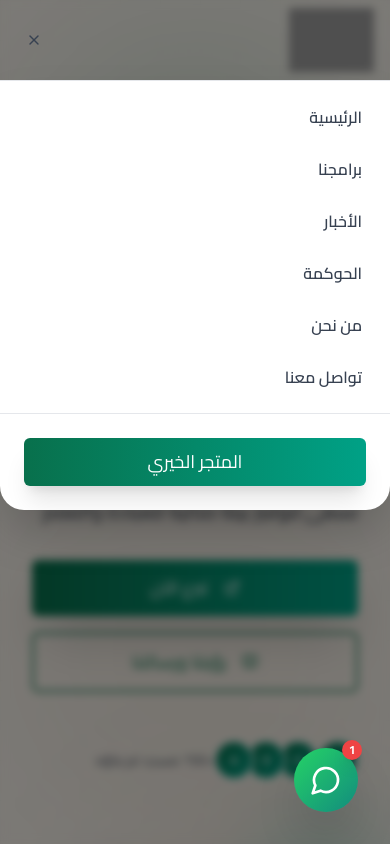
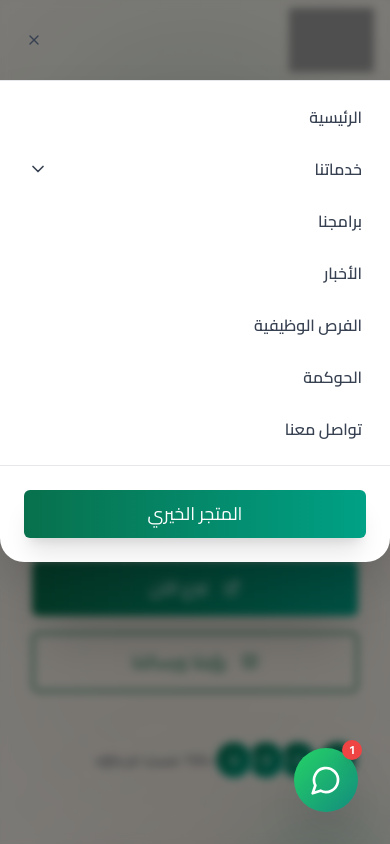
Before and after one commit to yaamur-get/yaamur, a Next.js app: page / in a window 390 px wide. Both pictures are taken after a click on the button 34 px from the left and 40 px from the top of the page. Shown: the top 844 px of the page. Built offline with nearby package versions, Linux system fonts and the light colour scheme; grey boxes are pictures that could not be loaded.

Commit message:
feat(nav): Add services dropdown and careers link to mobile menu

```diff
--- a/src/components/MobileMenu.tsx
+++ b/src/components/MobileMenu.tsx
@@ -1,6 +1,7 @@
+
 import { useState } from "react";
 import { Button } from "@/components/ui/button";
-import { Menu, X, Building2, Wrench, Newspaper, Info, Phone } from "lucide-react";
+import { Menu, X, Building2, Wrench, Sparkles, ChevronDown } from "lucide-react";
 import Link from "next/link";
 
 interface MobileMenuProps {
@@ -9,14 +10,7 @@ interface MobileMenuProps {
 
 export function MobileMenu({ isScrolled }: MobileMenuProps) {
   const [isOpen, setIsOpen] = useState(false);
-
-  const menuItems = [
-    { label: "الرئيسية", href: "#home", icon: Building2 },
-    { label: "برامجنا", href: "#services", icon: Wrench },
-    { label: "الأخبار", href: "#news", icon: Newspaper },
-    { label: "من نحن", href: "#about", icon: Info },
-    { label: "تواصل معنا", href: "#contact", icon: Phone }
-  ];
+  const [showServicesSubmenu, setShowServicesSubmenu] = useState(false);
 
   return (
     <div className="lg:hidden">
@@ -37,23 +31,92 @@ export function MobileMenu({ isScrolled }: MobileMenuProps) {
           />
           <div className="fixed top-20 left-0 right-0 bg-white shadow-2xl z-40 rounded-b-3xl border-t border-gray-200 max-h-[calc(100vh-6rem)] overflow-y-auto">
             <nav className="flex flex-col gap-1 p-3">
-              {[
-                { label: "الرئيسية", href: "/#home" },
-                { label: "برامجنا", href: "/programs" },
-                { label: "الأخبار", href: "/news" },
-                { label: "الحوكمة", href: "/governance" },
-                { label: "من نحن", href: "/#about" },
-                { label: "تواصل معنا", href: "/#contact" }
-              ].map((item, idx) => (
-                <Link
-                  key={idx}
-                  href={item.href}
-                  onClick={() => setIsOpen(false)}
-                  className="text-gray-700 hover:text-[#08704C] hover:bg-[#08704C]/5 transition-all font-semibold py-3 px-4 rounded-xl"
+              <Link
+                href="/"
+                onClick={() => setIsOpen(false)}
+                className="text-gray-700 hover:text-[#08704C] hover:bg-[#08704C]/5 transition-all font-semibold py-3 px-4 rounded-xl"
+              >
+                الرئيسية
+              </Link>
+
+              <div>
+                <button
+                  onClick={() => setShowServicesSubmenu(!showServicesSubmenu)}
+                  className="w-full text-right text-gray-700 hover:text-[#08704C] hover:bg-[#08704C]/5 transition-all font-semibold py-3 px-4 rounded-xl flex items-center justify-between"
                 >
-                  {item.label}
-                </Link>
-              ))}
+                  <span>خدماتنا</span>
+                  <ChevronDown className={`w-5 h-5 transition-transform duration-300 ${showServicesSubmenu ? 'rotate-180' : ''}`} />
+                </button>
+
+                {showServicesSubmenu && (
+                  <div className="mr-4 mt-1 space-y-1">
+                    <Link
+                      href="/services/construction"
+                      onClick={() => setIsOpen(false)}
+                      className="text-gray-600 hover:text-[#08704C] hover:bg-[#08704C]/5 transition-all font-medium py-2 px-4 rounded-xl flex items-center gap-3"
+                    >
+                      <Building2 className="w-4 h-4" />
+                      البناء
+                    </Link>
+                    <Link
+                      href="/services/maintenance"
+                      onClick={() => setIsOpen(false)}
+                      className="text-gray-600 hover:text-[#08704C] hover:bg-[#08704C]/5 transition-all font-medium py-2 px-4 rounded-xl flex items-center gap-3"
+                    >
+                      <Wrench className="w-4 h-4" />
+                      الصيانة
+                    </Link>
+                    <Link
+                      href="/services/operation"
+                      onClick={() => setIsOpen(false)}
+                      className="text-gray-600 hover:text-[#08704C] hover:bg-[#08704C]/5 transition-all font-medium py-2 px-4 rounded-xl flex items-center gap-3"
+                    >
+                      <Sparkles className="w-4 h-4" />
+                      التشغيل
+                    </Link>
+                  </div>
+                )}
+              </div>
+
+              <Link
+                href="/programs"
+                onClick={() => setIsOpen(false)}
+                className="text-gray-700 hover:text-[#08704C] hover:bg-[#08704C]/5 transition-all font-semibold py-3 px-4 rounded-xl"
+              >
+                برامجنا
+              </Link>
+
+              <Link
+                href="/news"
+                onClick={() => setIsOpen(false)}
+                className="text-gray-700 hover:text-[#08704C] hover:bg-[#08704C]/5 transition-all font-semibold py-3 px-4 rounded-xl"
+              >
+                الأخبار
+              </Link>
+
+              <Link
+                href="/careers"
+                onClick={() => setIsOpen(false)}
+                className="text-gray-700 hover:text-[#08704C] hover:bg-[#08704C]/5 transition-all font-semibold py-3 px-4 rounded-xl"
+              >
+                الفرص الوظيفية
+              </Link>
+
+              <Link
+                href="/governance"
+                onClick={() => setIsOpen(false)}
+                className="text-gray-700 hover:text-[#08704C] hover:bg-[#08704C]/5 transition-all font-semibold py-3 px-4 rounded-xl"
+              >
+                الحوكمة
+              </Link>
+
+              <Link
+                href="/#contact"
+                onClick={() => setIsOpen(false)}
+                className="text-gray-700 hover:text-[#08704C] hover:bg-[#08704C]/5 transition-all font-semibold py-3 px-4 rounded-xl"
+              >
+                تواصل معنا
+              </Link>
             </nav>
             <div className="p-6 border-t border-gray-200">
               <Button className="w-full bg-gradient-to-r from-[#08704C] to-[#00A186] hover:from-[#00A186] hover:to-[#08704C] text-white shadow-xl py-6 text-lg">
```
